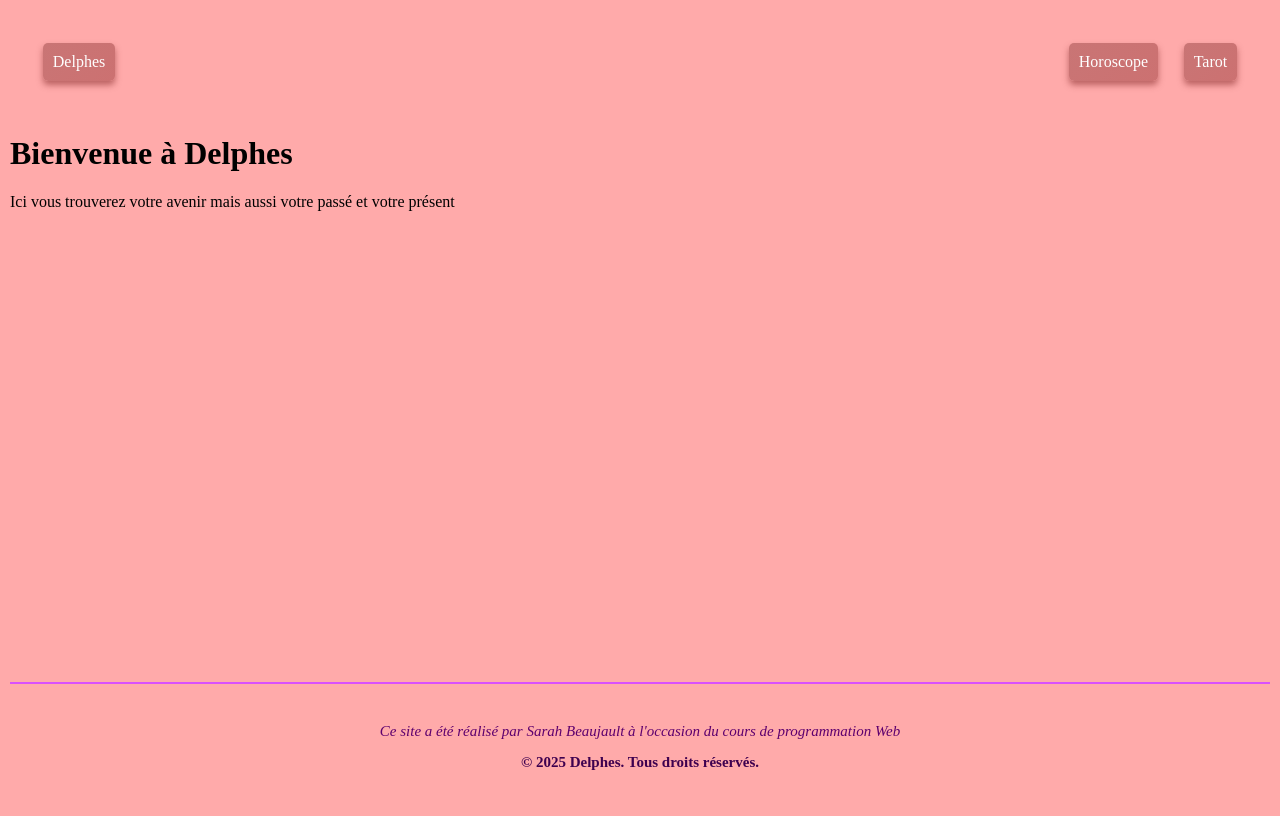
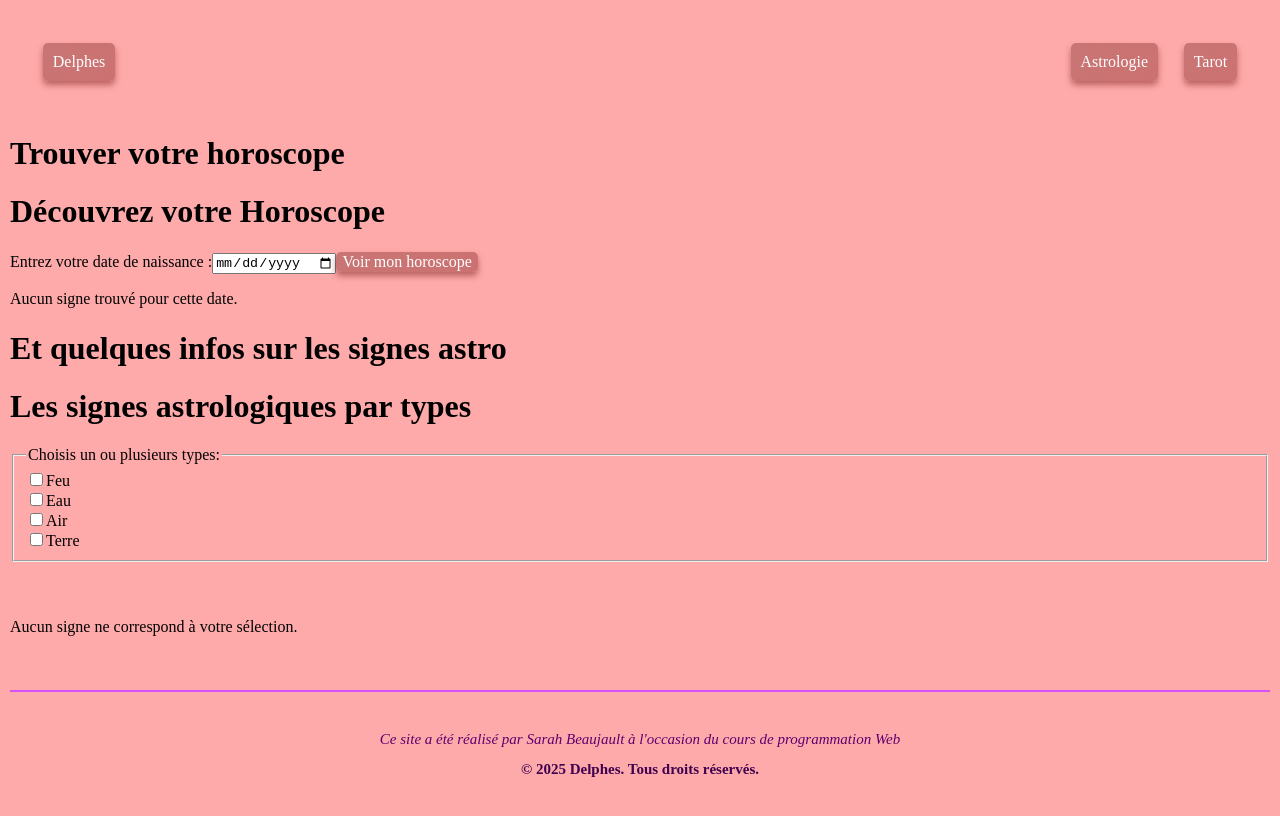
Before and after one commit to sarah-bjt/Delphes, a React (Vite) app: page /zodiac in a window 1280 px wide. Before the commit this address led to /. Shown: the top 816 px of the page. Built offline with nearby package versions, Linux system fonts and the light colour scheme; a web font is replaced by a local one.

Commit message:
en anglais - cas capricorne

```diff
--- a/src/components/header.jsx
+++ b/src/components/header.jsx
@@ -11,7 +11,7 @@ export default function Header() {
         <Link to="/" >Delphes</Link>
       </div>
       <nav className="header-navigation">
-        <Link to="/horoscope">Horoscope</Link>
+        <Link to="/zodiac">Astrologie</Link>
         <Link to="/tarot">Tarot</Link>
       </nav>
     </div>
--- a/src/components/horoscope-app.jsx
+++ b/src/components/horoscope-app.jsx
@@ -1,74 +1,85 @@
 import React,{ useState, useEffect } from "react";
-import AstroCard from "./horoscope";
-import signesData from "../../data/tarot-zodiac.json";
+import AstroCard from "./horoscope.jsx";
+import zodiacData from "../../data/tarot-zodiac.json";
 
 export default function HoroscopeApp() {
-  const [dateNaissance, setDateNaissance] = useState("");
-  const [signe, setSigne] = useState("");
+  const [birthDate, setbirthDate] = useState("");
+  const [sign, setsign] = useState("");
 
-  // Fonction pour enlever les accents
+// take off accents
 const removeAccents = (str) => {
   return str.normalize("NFD").replace(/[\u0300-\u036f]/g, "");
 };
 
-  // Convertit une date "21 mars" en "03-21"
-  const convertirDate = (dateStr) => {
-    const moisMap = {
+// convert date in numbers
+  const convertDate = (dateStr) => {
+    const monthMap = {
       "janvier": "01", "février": "02", "mars": "03", "avril": "04", "mai": "05",
       "juin": "06", "juillet": "07", "août": "08", "septembre": "09",
       "octobre": "10", "novembre": "11", "décembre": "12"
     };
-    const [jour, mois] = dateStr.split(" ");
-    return `${moisMap[mois]}-${jour.padStart(2, "0")}`;
+    const [day, month] = dateStr.split(" ");
+    return `${monthMap[month]}-${day.padStart(2, "0")}`;
   };
 
+// find zodiac sign
+const getZodiacSign = (date) => {
+  if (!date) return null;
 
-  // Trouve le signe astrologique
-  const getSigneAstro = (date) => {
-    if (!date) return null;
+  const monthDate = date.slice(5); // Garde MM-JJ (ex: "03-21")
+  console.log("Date formatée:", monthDate);
 
-    const moisJour = date.slice(5); // Garde MM-JJ (ex: "03-21")
-    console.log("Date formatée:", moisJour); // Debug
+  // Cas spécial pour le Capricorne (22 décembre - 19 janvier)
+  if ((monthDate >= "12-22" && monthDate <= "12-31") ||
+      (monthDate >= "01-01" && monthDate <= "01-19")) {
+        console.log("signe trouvé: capricorne");
+    return "capricorne";
+  }
 
-    const signeTrouvé = signesData.zodiac_signs.find(signe => {
-      const debut = convertirDate(signe.start_date);
-      const fin = convertirDate(signe.end_date);
-      console.log(`Vérification : ${signe.name} (${debut} - ${fin})`);
-      return (moisJour >= debut && moisJour <= fin);
-    });
-
-    if (!signeTrouvé) {
-      console.log("Aucun signe trouvé !");
-      return null;
+  const signFound = zodiacData.zodiac_signs.find(sign => {
+    // On ignore le Capricorne car déjà traité
+    if (removeAccents(sign.name.toLowerCase()) === "capricorne") {
+      return false;
     }
 
-    const signeSansAccent = removeAccents(signeTrouvé.name.toLowerCase());
-    console.log("Signe trouvé:", signeSansAccent);
-    return signeSansAccent;
-  };
+    const start = convertDate(sign.start_date);
+    const end = convertDate(sign.end_date);
+    console.log(`Vérification : ${sign.name} (${start} - ${end})`);
+    return (monthDate >= start && monthDate <= end);
+  });
 
-  // Soumission du formulaire
+  if (!signFound) {
+    console.log("Aucun signe trouvé !");
+    return null;
+  }
+
+  const signNoAccent = removeAccents(signFound.name.toLowerCase());
+  console.log("signe trouvé:", signNoAccent);
+  return signNoAccent;
+};
+
+
   const handleSubmit = (event) => {
     event.preventDefault();
-    const signeTrouvé = getSigneAstro(dateNaissance);
-    setSigne(signeTrouvé);
+    const signFound = getZodiacSign(birthDate);
+    setsign(signFound);
   };
 
   useEffect(() => {
-    const savedDate = localStorage.getItem("dateNaissance");
+    const savedDate = localStorage.getItem("birthDate");
     if (savedDate) {
-      setDateNaissance(savedDate);
-      const signeTrouvé = getSigneAstro(savedDate);
-      setSigne(signeTrouvé);
+      setbirthDate(savedDate);
+      const signFound = getZodiacSign(savedDate);
+      setsign(signFound);
     }
   }, []);
 
   useEffect(() => {
-    if (dateNaissance) {
-      console.log("date de naissance : ", dateNaissance);
-      localStorage.setItem("dateNaissance", dateNaissance);
+    if (birthDate) {
+      console.log("date de naissance : ", birthDate);
+      localStorage.setItem("birthDate", birthDate);
     }
-  }, [dateNaissance]);
+  }, [birthDate]);
 
   return (
     <div>
@@ -78,18 +89,18 @@ const removeAccents = (str) => {
           Entrez votre date de naissance :
           <input
             type="date"
-            value={dateNaissance}
-            onChange={(e) => setDateNaissance(e.target.value)}
+            value={birthDate}
+            onChange={(e) => setbirthDate(e.target.value)}
             required
           />
         </label>
         <button type="submit">Voir mon horoscope</button>
       </form>
 
-      {signe ? (
+      {sign ? (
         <>
-          <h2>Votre signe astrologique est : {signe}</h2>
-          <AstroCard signe={signe} />
+          <h2>Votre signe astrologique est : {sign}</h2>
+          <AstroCard sign={sign} />
         </>
       ) : (
         <p>Aucun signe trouvé pour cette date.</p>
--- a/src/components/horoscope.jsx
+++ b/src/components/horoscope.jsx
@@ -1,6 +1,6 @@
 import React, { useState, useEffect } from "react";
 
-export default function AstroCard({ signe }) {
+export default function AstroCard({ sign }) {
   const [astroData, setAstroData] = useState([]);
   const [loading, setLoading] = useState(false);
   const [error, setError] = useState(null);
@@ -15,10 +15,10 @@ export default function AstroCard({ signe }) {
       const data = await response.json();
 
       // Vérification et extraction des données
-      if (data[signe]) {
-        setAstroData(data[signe].slice(1)); // Exclure la première valeur vide
+      if (data[sign]) {
+        setAstroData(data[sign].slice(1)); // Exclure la première valeur vide
       } else {
-        throw new Error("Signe non trouvé dans l'API.");
+        throw new Error("signe non trouvé dans l'API.");
       }
     } catch (err) {
       setError(err.message);
@@ -28,14 +28,14 @@ export default function AstroCard({ signe }) {
 
   useEffect(() => {
     fetchHoroscope();
-  }, [signe]);
+  }, [sign]);
 
   if (loading) return <p>Chargement...</p>;
   if (error) return <p>Erreur : {error}</p>;
 
   return (
     <div id="astro-card">
-      <h3>Prévisions pour {signe}</h3>
+      <h3>Prévisions pour {sign}</h3>
       {astroData.map((text, index) => (
         <p key={index}>{text}</p>
       ))}
--- a/src/components/sign-card.jsx
+++ b/src/components/zodiac-card.jsx
@@ -1,6 +1,6 @@
 import "../styles/card.css";
 
-export default function SignCard({ name, start_date, end_date, element, traits}) {
+export default function ZodiacCard({ name, start_date, end_date, element, traits}) {
   return (
     <div className="card">
       <div className="description">
--- a/src/components/sign-search.jsx
+++ b/src/components/zodiac-search.jsx
@@ -1,9 +1,9 @@
 import { useState } from "react";
-import "../styles/signe-gallerie.css";
-import SignCard from "./sign-card.jsx";
-import signes_astro from "../../data/tarot-zodiac.json";
+import "../styles/zodiac-gallerie.css";
+import ZodiacCard from "./zodiac-card.jsx";
+import zodiacData from "../../data/tarot-zodiac.json";
 
-export default function SignSearch() {
+export default function ZodiacSearch() {
   const [selectedElements, setSelectedElements] = useState([]);
 
   const handleCheckboxChange = (event) => {
@@ -15,21 +15,20 @@ export default function SignSearch() {
     );
   };
 
-  // Filtrer les signes en fonction des éléments sélectionnés
   const filteredSigns = selectedElements.length === 0
-    ? [] // Afficher tous les signes si aucun élément n'est sélectionné
-    : signes_astro.zodiac_signs.filter(sign =>
+    ? []
+    : zodiacData.zodiac_signs.filter(sign =>
         selectedElements.includes(sign.element)
       );
 
   return (
-    <div className="sign-search-container">
+    <div>
       <h1>Les signes astrologiques par types</h1>
 
-      <fieldset className="element-filters">
+      <fieldset>
         <legend>Choisis un ou plusieurs types:</legend>
 
-        <div className="filter-option">
+        <div>
           <input
             type="checkbox"
             id="Feu"
@@ -40,7 +39,7 @@ export default function SignSearch() {
           <label htmlFor="Feu">Feu</label>
         </div>
 
-        <div className="filter-option">
+        <div>
           <input
             type="checkbox"
             id="Eau"
@@ -51,7 +50,7 @@ export default function SignSearch() {
           <label htmlFor="Eau">Eau</label>
         </div>
 
-        <div className="filter-option">
+        <div>
           <input
             type="checkbox"
             id="Air"
@@ -62,7 +61,7 @@ export default function SignSearch() {
           <label htmlFor="Air">Air</label>
         </div>
 
-        <div className="filter-option">
+        <div>
           <input
             type="checkbox"
             id="Terre"
@@ -75,12 +74,12 @@ export default function SignSearch() {
       </fieldset>
 
       {selectedElements.length > 0 && (
-        <p className="filter-summary">Éléments sélectionnés : {selectedElements.join(", ")}</p>
+        <p>Éléments sélectionnés : {selectedElements.join(", ")}</p>
       )}
 
       <div id="signe-gallerie">
         {filteredSigns.map((sign) => (
-          <SignCard
+          <ZodiacCard
             key={sign.id}
             name={sign.name}
             start_date={sign.start_date}
@@ -92,7 +91,7 @@ export default function SignSearch() {
       </div>
 
       {filteredSigns.length === 0 && (
-        <p className="no-results">Aucun signe ne correspond à votre sélection.</p>
+        <p>Aucun signe ne correspond à votre sélection.</p>
       )}
     </div>
   );
--- a/src/main.jsx
+++ b/src/main.jsx
@@ -1,4 +1,3 @@
-// main.jsx
 import { StrictMode } from 'react'
 import { createRoot } from 'react-dom/client'
 import { RouterProvider } from 'react-router-dom'
--- a/src/pages/horoscope-page.jsx
+++ b/src/pages/zodiac-page.jsx
@@ -1,11 +1,11 @@
 import Header from '../components/header.jsx';
-import Footer from '../components/footer';
-import HoroscopeApp from "../components/horoscope-app";
+import Footer from '../components/footer.jsx';
+import HoroscopeApp from "../components/horoscope-app.jsx";
 // import SigneGallerie from "../components/sign-gallery";
 import "../styles/page.css";
-import SignSearch from '../components/sign-search.jsx';
+import ZodiacSearch from '../components/zodiac-search.jsx';
 
-export default function HoroscopePage(){
+export default function ZodiacPage(){
     return (
         <div className="page-container">
             <Header/>
@@ -13,9 +13,8 @@ export default function HoroscopePage(){
             <h1>Trouver votre horoscope</h1>
             <HoroscopeApp/>
             <h1>Et quelques infos sur les signes astro</h1>
-            <SignSearch/>
+            <ZodiacSearch/>
             </main>
-            {/* <SigneGallerie/> */}
             <Footer/>
         </div>
 
--- a/src/router/index.jsx
+++ b/src/router/index.jsx
@@ -1,6 +1,6 @@
 import { createBrowserRouter,  Navigate } from "react-router-dom";
 import HomePage from '../pages/home-page.jsx'
-import HoroscopePage from '../pages/horoscope-page.jsx'
+import ZodiacPage from '../pages/zodiac-page.jsx'
 import TarotPage from '../pages/tarot-page.jsx'
 
 export default createBrowserRouter([
@@ -13,8 +13,8 @@ export default createBrowserRouter([
     element: <TarotPage />,
   },
   {
-    path:"/horoscope",
-    element: <HoroscopePage />,
+    path:"/zodiac",
+    element: <ZodiacPage />,
   },
   {
     path: "*",
```
Also changed, not shown: src/components/sign-gallery.jsx (deleted, +0 -21 lines), src/styles/zodiac-gallerie.css (renamed from src/styles/signe-gallerie.css).
